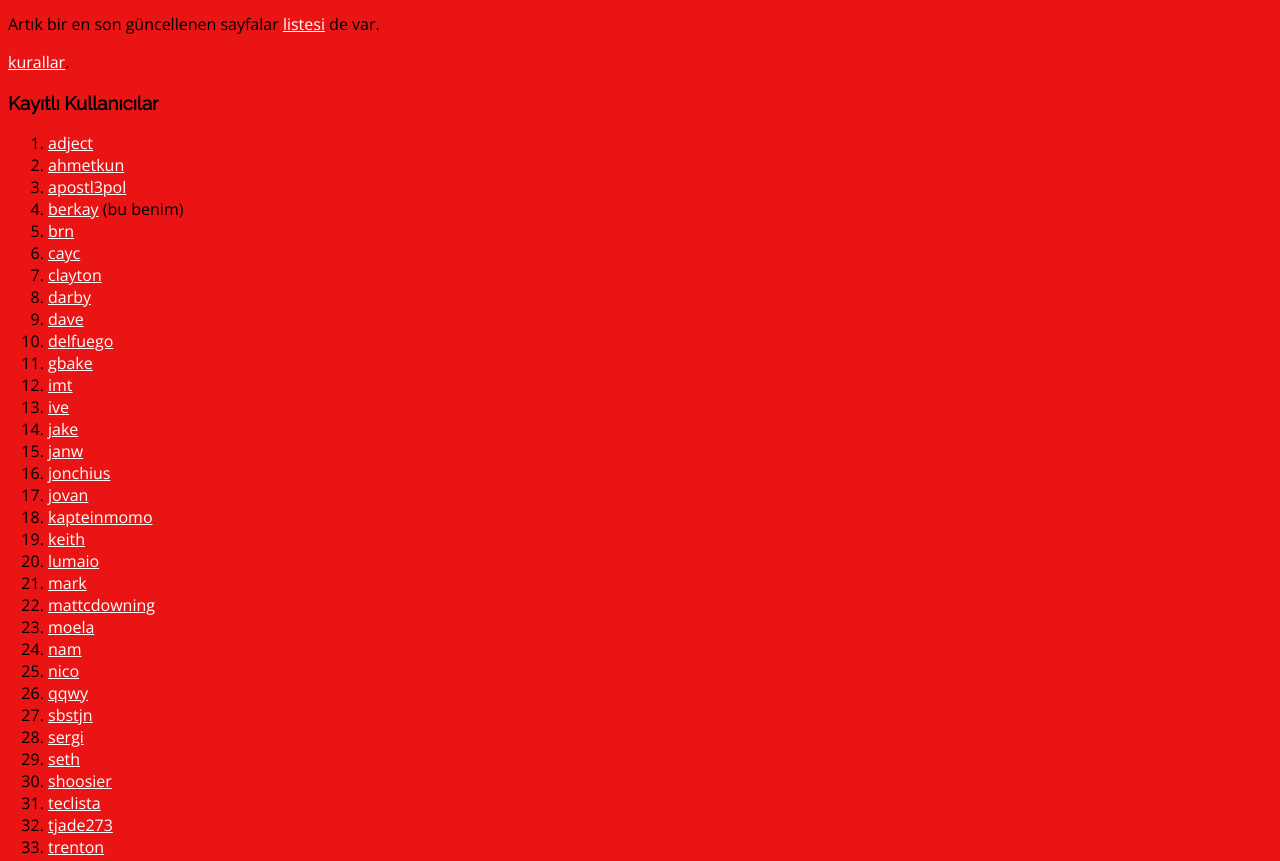
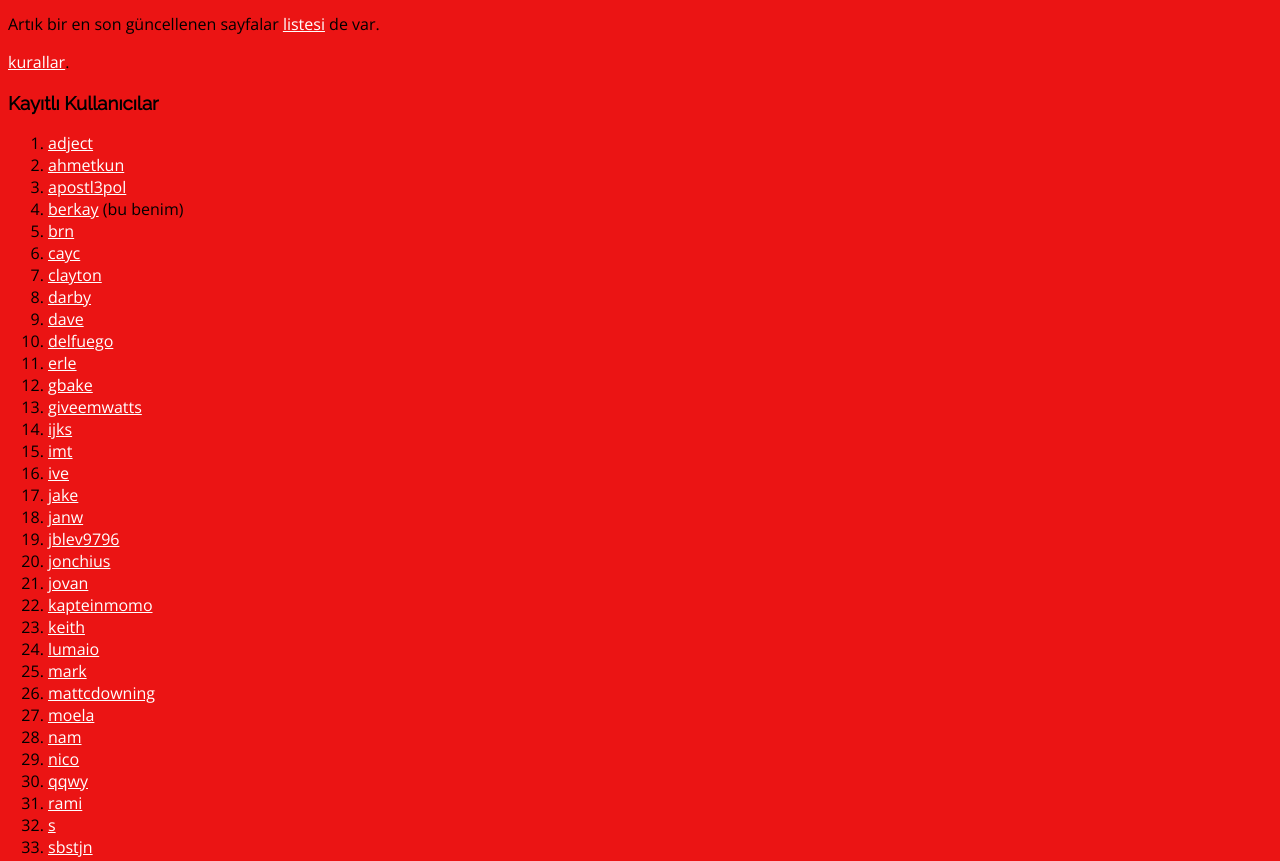
Before and after one commit to ijks/tilde.red-main-site, a plain HTML site: page index.tr.html in a window 1280 px wide. Shown: the part 82-943 px from the top of the page. Drawn offline with nearby package versions, Linux system fonts and the light colour scheme.

Commit message:
added new users

```diff
--- a/index.tr.html
+++ b/index.tr.html
@@ -71,11 +71,15 @@ Hesaplar ücretsizdir ve <a href="https://docs.google.com/forms/d/19gOEJc_-hP0gI
 <li><a href="~darby/">darby</a></li>
 <li><a href="~dave/">dave</a></li>
 <li><a href="~delfuego/">delfuego</a></li>
+<li><a href="~erle/">erle</a></li>
 <li><a href="~gbake/">gbake</a></li>
+<li><a href="~giveemwatts/">giveemwatts</a></li>
+<li><a href="~ijks/">ijks</a></li>
 <li><a href="~imt/">imt</a></li>
 <li><a href="~ive/">ive</a></li>
 <li><a href="~jake/">jake</a></li>
 <li><a href="~janw/">janw</a></li>
+<li><a href="~jblev9796/">jblev9796</a></li>
 <li><a href="~jonchius/">jonchius</a></li>
 <li><a href="~jovan/">jovan</a></li>
 <li><a href="~kapteinmomo/">kapteinmomo</a></li>
@@ -87,6 +91,8 @@ Hesaplar ücretsizdir ve <a href="https://docs.google.com/forms/d/19gOEJc_-hP0gI
 <li><a href="~nam/">nam</a></li>
 <li><a href="~nico/">nico</a></li>
 <li><a href="~qqwy/">qqwy</a></li>
+<li><a href="~rami/">rami</a></li>
+<li><a href="~s/">s</a></li>
 <li><a href="~sbstjn/">sbstjn</a></li>
 <li><a href="~sergi/">sergi</a></li>
 <li><a href="~seth/">seth</a></li>
```
